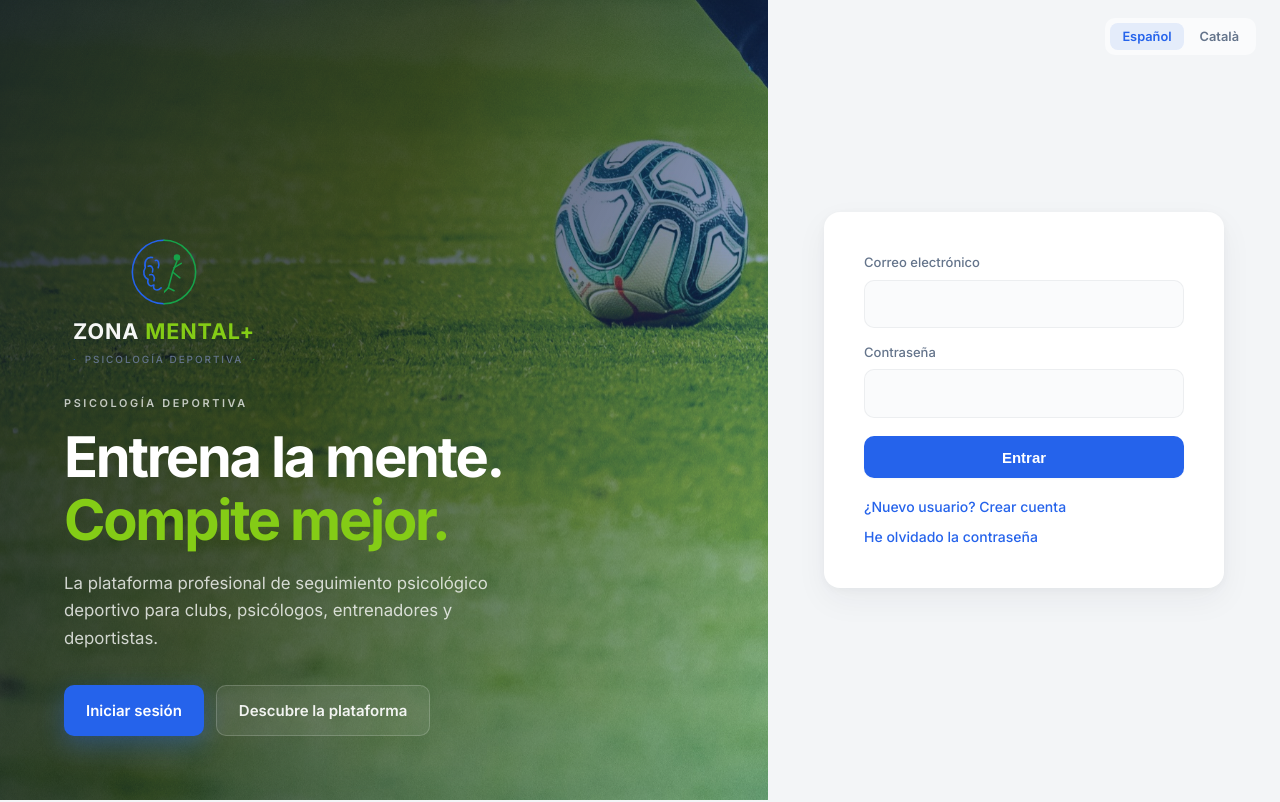
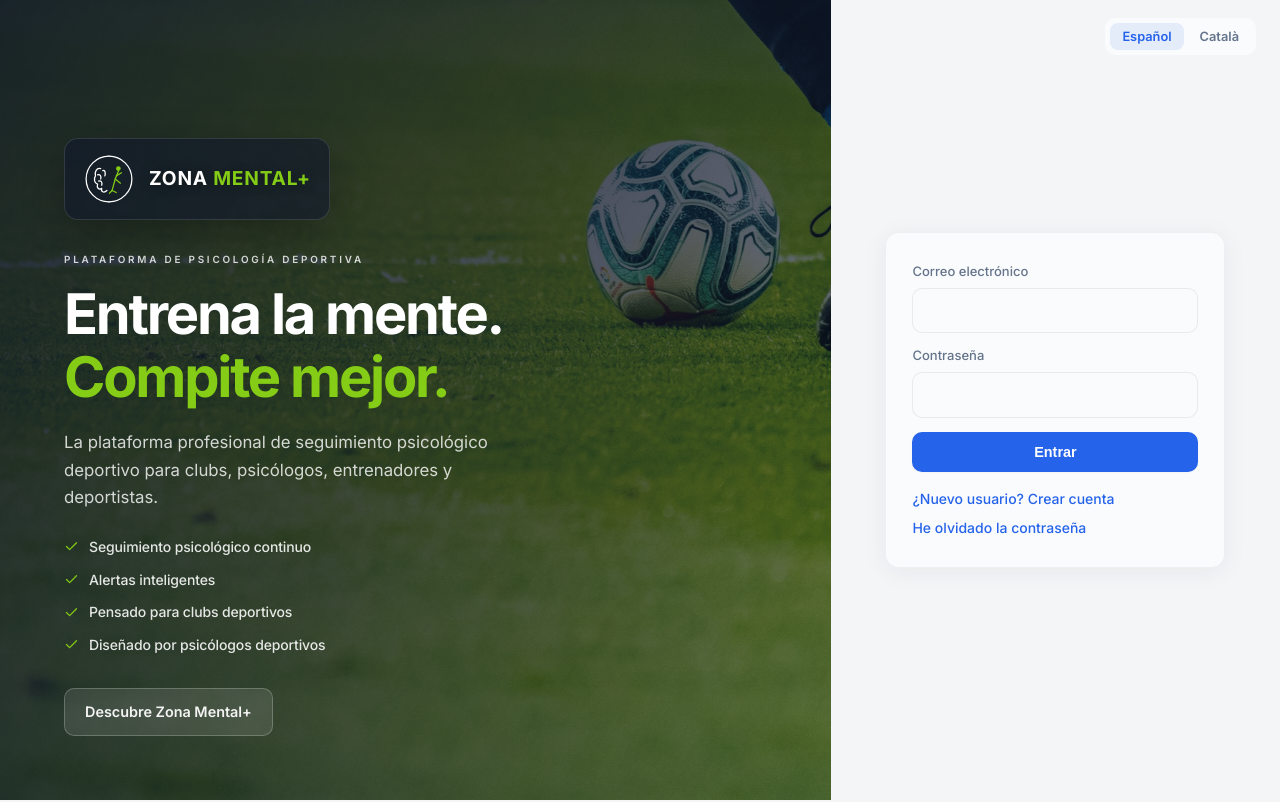
Before and after one commit to Torrins18/elite-mind, a React (Vite) app: page / in a window 1280 px wide. Shown: the top 802 px of the page. Built offline with nearby package versions, Linux system fonts and the light colour scheme; no server answers.

Commit message:
Refine auth landing premium identity and hero logo readability.
Add hero-dark logo plate, single discover CTA, value bullets, lighter login card, and updated copy for a psychology-first landing experience.

Co-authored-by: Cursor <cursoragent@cursor.com>

```diff
--- a/src/components/BrandLogo.jsx
+++ b/src/components/BrandLogo.jsx
@@ -22,7 +22,18 @@ function Wordmark({ showSubtitle = true, showTagline = false, compact = false })
 }
 
 export function BrandLogo({ variant = "bar", className = "", tone = "default" }) {
-  const rootClass = `brand-logo brand-logo--${variant}${tone === "light" ? " brand-logo--light" : ""} ${className}`.trim()
+  const rootClass = `brand-logo brand-logo--${variant}${tone === "light" ? " brand-logo--light" : ""}${variant === "hero-dark" ? " brand-logo--hero-dark" : ""} ${className}`.trim()
+
+  if (variant === "hero-dark") {
+    return (
+      <div className={rootClass} role="img" aria-label="Zona Mental+ — Psicología deportiva">
+        <div className="brand-logo__hero-plate">
+          <LogoMark size={52} palette="hero" className="brand-logo__mark" title="" />
+          <Wordmark showSubtitle={false} compact />
+        </div>
+      </div>
+    )
+  }
 
   if (variant === "bar") {
     return (
--- a/src/components/auth/AuthLandingSections.jsx
+++ b/src/components/auth/AuthLandingSections.jsx
@@ -1,4 +1,5 @@
 import { BrandLogo } from "../BrandLogo"
+import { HeroCheckIcon } from "./HeroCheckIcon"
 import { LandingIcon } from "./LandingIcon"
 import { useTranslation } from "../../i18n/LanguageContext"
 
@@ -101,28 +102,40 @@ function scrollToId(id) {
   document.getElementById(id)?.scrollIntoView({ behavior: "smooth", block: "start" })
 }
 
-export function AuthHeroContent({ onLoginClick }) {
+export function AuthHeroContent() {
   const { t } = useTranslation()
+
+  const valueProps = [
+    t("authLanding.value1"),
+    t("authLanding.value2"),
+    t("authLanding.value3"),
+    t("authLanding.value4"),
+  ]
 
   return (
     <div className="auth-landing__hero-content">
-      <BrandLogo variant="compact" tone="light" className="auth-landing__hero-logo" />
+      <BrandLogo variant="hero-dark" className="auth-landing__hero-logo" />
       <p className="auth-landing__eyebrow">{t("authLanding.eyebrow")}</p>
       <h1 className="auth-landing__headline">
         <span>{t("authLanding.headlineLine1")}</span>
         <span className="auth-landing__headline-accent">{t("authLanding.headlineLine2")}</span>
       </h1>
       <p className="auth-landing__supporting">{t("authLanding.supporting")}</p>
+      <ul className="auth-landing__values">
+        {valueProps.map((item) => (
+          <li key={item}>
+            <HeroCheckIcon size={15} />
+            <span>{item}</span>
+          </li>
+        ))}
+      </ul>
       <div className="auth-landing__hero-actions">
-        <button type="button" className="auth-landing__cta auth-landing__cta--primary" onClick={onLoginClick}>
-          {t("authLanding.ctaLogin")}
-        </button>
         <button
           type="button"
-          className="auth-landing__cta auth-landing__cta--ghost"
+          className="auth-landing__cta auth-landing__cta--discover"
           onClick={() => scrollToId("landing-why")}
         >
-          {t("authLanding.ctaDiscover")}
+          {t("authLanding.ctaDiscoverBrand")}
         </button>
       </div>
     </div>
--- /dev/null
+++ b/src/components/auth/HeroCheckIcon.jsx
@@ -0,0 +1,18 @@
+export function HeroCheckIcon({ size = 16, className = "" }) {
+  return (
+    <svg
+      className={`hero-check-icon ${className}`.trim()}
+      width={size}
+      height={size}
+      viewBox="0 0 24 24"
+      fill="none"
+      stroke="currentColor"
+      strokeWidth="2.25"
+      strokeLinecap="round"
+      strokeLinejoin="round"
+      aria-hidden
+    >
+      <path d="M20 6 9 17l-5-5" />
+    </svg>
+  )
+}
--- a/src/components/brand/LogoMark.jsx
+++ b/src/components/brand/LogoMark.jsx
@@ -1,10 +1,16 @@
 import { useId } from "react"
 
-/** Zona Mental+ emblem — brain + athlete, clinical palette */
-export function LogoMark({ size = 48, className = "", title = "Zona Mental+" }) {
+const PALETTES = {
+  default: { left: "#2563EB", right: "#16A34A", athlete: "#16A34A" },
+  hero: { left: "#ffffff", right: "#ffffff", athlete: "#84CC16" },
+}
+
+/** Zona Mental+ emblem — brain + athlete */
+export function LogoMark({ size = 48, className = "", title = "Zona Mental+", palette = "default" }) {
   const uid = useId().replace(/:/g, "")
   const leftClip = `zm-left-${uid}`
   const rightClip = `zm-right-${uid}`
+  const colors = PALETTES[palette] || PALETTES.default
 
   return (
     <svg
@@ -30,26 +36,26 @@ export function LogoMark({ size = 48, className = "", title = "Zona Mental+" })
 
       <path
         d="M 50 6 A 44 44 0 0 0 50 94"
-        stroke="#2563EB"
-        strokeWidth="2.2"
+        stroke={colors.left}
+        strokeWidth="2.4"
         strokeLinecap="round"
       />
       <path
         d="M 50 6 A 44 44 0 0 1 50 94"
-        stroke="#16A34A"
-        strokeWidth="2.2"
+        stroke={colors.right}
+        strokeWidth="2.4"
         strokeLinecap="round"
       />
 
-      <g clipPath={`url(#${leftClip})`} stroke="#2563EB" strokeWidth="2.2" strokeLinecap="round" strokeLinejoin="round">
+      <g clipPath={`url(#${leftClip})`} stroke={colors.left} strokeWidth="2.4" strokeLinecap="round" strokeLinejoin="round">
         <path d="M 34 30 C 26 28 22 36 24 44 C 20 50 22 58 28 60 C 26 66 30 72 36 68 C 34 74 40 78 46 72" />
         <path d="M 28 42 C 32 40 36 44 34 50" />
         <path d="M 30 54 C 34 52 38 56 36 62" />
         <path d="M 38 34 C 42 32 44 38 42 44" />
       </g>
 
-      <g clipPath={`url(#${rightClip})`} stroke="#16A34A" strokeWidth="2.2" strokeLinecap="round" strokeLinejoin="round">
-        <circle cx="68" cy="30" r="4.5" fill="#16A34A" stroke="none" />
+      <g clipPath={`url(#${rightClip})`} stroke={colors.athlete} strokeWidth="2.4" strokeLinecap="round" strokeLinejoin="round">
+        <circle cx="68" cy="30" r="4.5" fill={colors.athlete} stroke="none" />
         <path d="M 68 35 L 62 50 L 56 72" />
         <path d="M 64 44 L 74 38" />
         <path d="M 62 50 L 72 58" />
--- a/src/i18n/translations.js
+++ b/src/i18n/translations.js
@@ -105,13 +105,16 @@ export const translations = {
     },
 
     authLanding: {
-      eyebrow: "PSICOLOGÍA DEPORTIVA",
+      eyebrow: "PLATAFORMA DE PSICOLOGÍA DEPORTIVA",
       headlineLine1: "Entrena la mente.",
       headlineLine2: "Compite mejor.",
       supporting:
         "La plataforma profesional de seguimiento psicológico deportivo para clubs, psicólogos, entrenadores y deportistas.",
-      ctaLogin: "Iniciar sesión",
-      ctaDiscover: "Descubre la plataforma",
+      ctaDiscoverBrand: "Descubre Zona Mental+",
+      value1: "Seguimiento psicológico continuo",
+      value2: "Alertas inteligentes",
+      value3: "Pensado para clubs deportivos",
+      value4: "Diseñado por psicólogos deportivos",
       whyTitle: "Por qué Zona Mental+",
       why1Title: "Seguimiento psicológico",
       why1Text: "Detecta cambios antes de que se conviertan en problemas.",
@@ -1293,13 +1296,16 @@ export const translations = {
     },
 
     authLanding: {
-      eyebrow: "PSICOLOGIA ESPORTIVA",
+      eyebrow: "PLATAFORMA DE PSICOLOGIA ESPORTIVA",
       headlineLine1: "Entrena la ment.",
       headlineLine2: "Competeix millor.",
       supporting:
         "La plataforma professional de seguiment psicològic esportiu per a clubs, psicòlegs, entrenadors i esportistes.",
-      ctaLogin: "Iniciar sessió",
-      ctaDiscover: "Descobreix la plataforma",
+      ctaDiscoverBrand: "Descobreix Zona Mental+",
+      value1: "Seguiment psicològic continu",
+      value2: "Alertes intel·ligents",
+      value3: "Pensat per clubs esportius",
+      value4: "Dissenyat per psicòlegs esportius",
       whyTitle: "Per què Zona Mental+",
       why1Title: "Seguiment psicològic",
       why1Text: "Detecta canvis abans que es converteixin en problemes.",
--- a/src/pages/LoginPage.jsx
+++ b/src/pages/LoginPage.jsx
@@ -264,7 +264,7 @@ export function LoginPage() {
         <div className="auth-landing__visual">
           <AuthHeroMedia />
           <div className="auth-landing__overlay" aria-hidden />
-          <AuthHeroContent onLoginClick={() => scrollToId("auth-form")} />
+          <AuthHeroContent />
         </div>
 
         <aside className="auth-landing__panel" id="auth-form">
--- a/src/styles/auth-landing.css
+++ b/src/styles/auth-landing.css
@@ -3,10 +3,10 @@
 .auth-landing {
   --auth-accent-lime: #84cc16;
   --auth-hero-overlay: linear-gradient(
-    115deg,
-    rgba(15, 23, 42, 0.88) 0%,
-    rgba(15, 23, 42, 0.72) 42%,
-    rgba(37, 99, 235, 0.35) 100%
+    118deg,
+    rgba(15, 23, 42, 0.92) 0%,
+    rgba(15, 23, 42, 0.78) 48%,
+    rgba(15, 23, 42, 0.55) 100%
   );
   background: var(--bg-app);
   color: var(--text-primary);
@@ -20,10 +20,10 @@
   padding: 18px 24px;
 }
 
-/* Intro — 60/40 desktop */
+/* Intro — hero dominates (~65/35) */
 .auth-landing__intro {
   display: grid;
-  grid-template-columns: 3fr 2fr;
+  grid-template-columns: 1.85fr 1fr;
   min-height: 100vh;
   min-height: 100dvh;
 }
@@ -122,7 +122,37 @@
 }
 
 .auth-landing__hero-logo {
-  margin-bottom: 28px;
+  margin-bottom: 32px;
+}
+
+.brand-logo--hero-dark {
+  align-items: flex-start;
+}
+
+.brand-logo--hero-dark .brand-logo__hero-plate {
+  display: inline-flex;
+  align-items: center;
+  gap: 14px;
+  padding: 14px 18px;
+  border-radius: 14px;
+  background: rgba(15, 23, 42, 0.62);
+  border: 1px solid rgba(255, 255, 255, 0.12);
+  box-shadow: 0 12px 40px rgba(0, 0, 0, 0.28);
+  backdrop-filter: blur(14px);
+}
+
+.brand-logo--hero-dark .brand-logo__zona {
+  color: #ffffff;
+  text-shadow: 0 1px 12px rgba(0, 0, 0, 0.35);
+}
+
+.brand-logo--hero-dark .brand-logo__accent {
+  color: var(--auth-accent-lime);
+  text-shadow: 0 1px 12px rgba(0, 0, 0, 0.25);
+}
+
+.brand-logo--hero-dark .brand-logo__title {
+  font-size: 1.2rem;
 }
 
 .brand-logo--light .brand-logo__zona {
@@ -134,16 +164,16 @@
 }
 
 .auth-landing__eyebrow {
-  margin: 0 0 16px;
-  font-size: 0.68rem;
+  margin: 0 0 18px;
+  font-size: 0.62rem;
   font-weight: 600;
-  letter-spacing: 0.24em;
+  letter-spacing: 0.28em;
   text-transform: uppercase;
-  color: rgba(255, 255, 255, 0.72);
+  color: rgba(255, 255, 255, 0.82);
 }
 
 .auth-landing__headline {
-  margin: 0 0 20px;
+  margin: 0 0 22px;
   display: flex;
   flex-direction: column;
   gap: 4px;
@@ -159,11 +189,36 @@
 }
 
 .auth-landing__supporting {
-  margin: 0 0 32px;
+  margin: 0 0 24px;
   max-width: 46ch;
   font-size: clamp(0.95rem, 1.8vw, 1.05rem);
   line-height: 1.65;
-  color: rgba(255, 255, 255, 0.78);
+  color: rgba(255, 255, 255, 0.8);
+}
+
+.auth-landing__values {
+  list-style: none;
+  margin: 0 0 32px;
+  padding: 0;
+  display: flex;
+  flex-direction: column;
+  gap: 11px;
+}
+
+.auth-landing__values li {
+  display: flex;
+  align-items: center;
+  gap: 10px;
+  font-size: 0.875rem;
+  font-weight: 500;
+  color: rgba(255, 255, 255, 0.88);
+  letter-spacing: -0.01em;
+}
+
+.auth-landing__values .hero-check-icon {
+  flex-shrink: 0;
+  color: var(--auth-accent-lime);
+  opacity: 0.95;
 }
 
 .auth-landing__hero-actions {
@@ -173,15 +228,27 @@
 }
 
 .auth-landing__cta {
-  padding: 13px 22px;
+  padding: 12px 20px;
   border-radius: var(--radius-sm);
   border: none;
   font: inherit;
-  font-size: 0.9375rem;
+  font-size: 0.9rem;
   font-weight: 600;
   cursor: pointer;
   transition: transform var(--transition-fast), background var(--transition), box-shadow var(--transition),
     color var(--transition);
+}
+
+.auth-landing__cta--discover {
+  background: rgba(255, 255, 255, 0.1);
+  color: rgba(255, 255, 255, 0.94);
+  border: 1px solid rgba(255, 255, 255, 0.22);
+  backdrop-filter: blur(10px);
+}
+
+.auth-landing__cta--discover:hover {
+  background: rgba(255, 255, 255, 0.16);
+  transform: translateY(-1px);
 }
 
 .auth-landing__cta--primary {
@@ -207,38 +274,39 @@
   transform: translateY(-1px);
 }
 
-/* Auth panel — 40% */
+/* Auth panel — lighter, functional */
 .auth-landing__panel {
   display: flex;
   align-items: center;
   justify-content: center;
-  padding: clamp(32px, 5vw, 56px);
+  padding: clamp(24px, 4vw, 40px);
   background: var(--bg-app);
   animation: auth-fade-up 0.9s ease 0.12s both;
 }
 
 .auth-landing__card {
-  width: min(100%, 400px);
-  padding: clamp(28px, 4vw, 40px);
-  border-radius: var(--radius-lg);
-  background: var(--bg-highlight);
-  box-shadow: var(--shadow-lg);
-  border: none;
+  width: min(100%, 340px);
+  padding: 28px 26px;
+  border-radius: 14px;
+  background: rgba(250, 251, 252, 0.92);
+  box-shadow: 0 4px 24px rgba(30, 41, 59, 0.06);
+  border: 1px solid rgba(30, 41, 59, 0.05);
+  backdrop-filter: blur(8px);
 }
 
 .auth-landing__form {
   display: flex;
   flex-direction: column;
-  gap: 16px;
+  gap: 14px;
 }
 
 .auth-landing__form--minimal {
-  gap: 14px;
+  gap: 12px;
 }
 
 .auth-landing__form-title {
   margin: 0;
-  font-size: 1.35rem;
+  font-size: 1.15rem;
   font-weight: 600;
   letter-spacing: -0.02em;
 }
@@ -264,6 +332,17 @@
 
 .auth-landing__field input {
   margin: 0;
+  padding: 10px 12px;
+  font-size: 0.9375rem;
+  background: var(--bg-surface);
+  border-color: rgba(30, 41, 59, 0.08);
+}
+
+.auth-landing__submit {
+  width: 100%;
+  margin-top: 2px;
+  min-height: 40px;
+  font-size: 0.9rem;
 }
 
 .auth-landing__notice {
@@ -296,11 +375,6 @@
   margin: 0;
   color: var(--color-healthy);
   font-size: 0.875rem;
-}
-
-.auth-landing__submit {
-  width: 100%;
-  margin-top: 4px;
 }
 
 .auth-landing__links {
@@ -537,11 +611,11 @@
   }
 
   .auth-landing__hero-actions {
-    display: none;
+    display: flex;
   }
 
   .auth-landing__panel {
-    margin-top: -28px;
+    margin-top: -24px;
     padding: 0 20px 48px;
     position: relative;
     z-index: 3;
@@ -549,9 +623,9 @@
 
   .auth-landing__card {
     width: 100%;
-    max-width: 440px;
+    max-width: 400px;
     margin: 0 auto;
-    box-shadow: 0 12px 40px rgba(30, 41, 59, 0.1);
+    box-shadow: 0 8px 32px rgba(30, 41, 59, 0.08);
   }
 
   .auth-landing__why-grid {
```
Also changed, not shown: src/lib/authHeroMedia.js.
